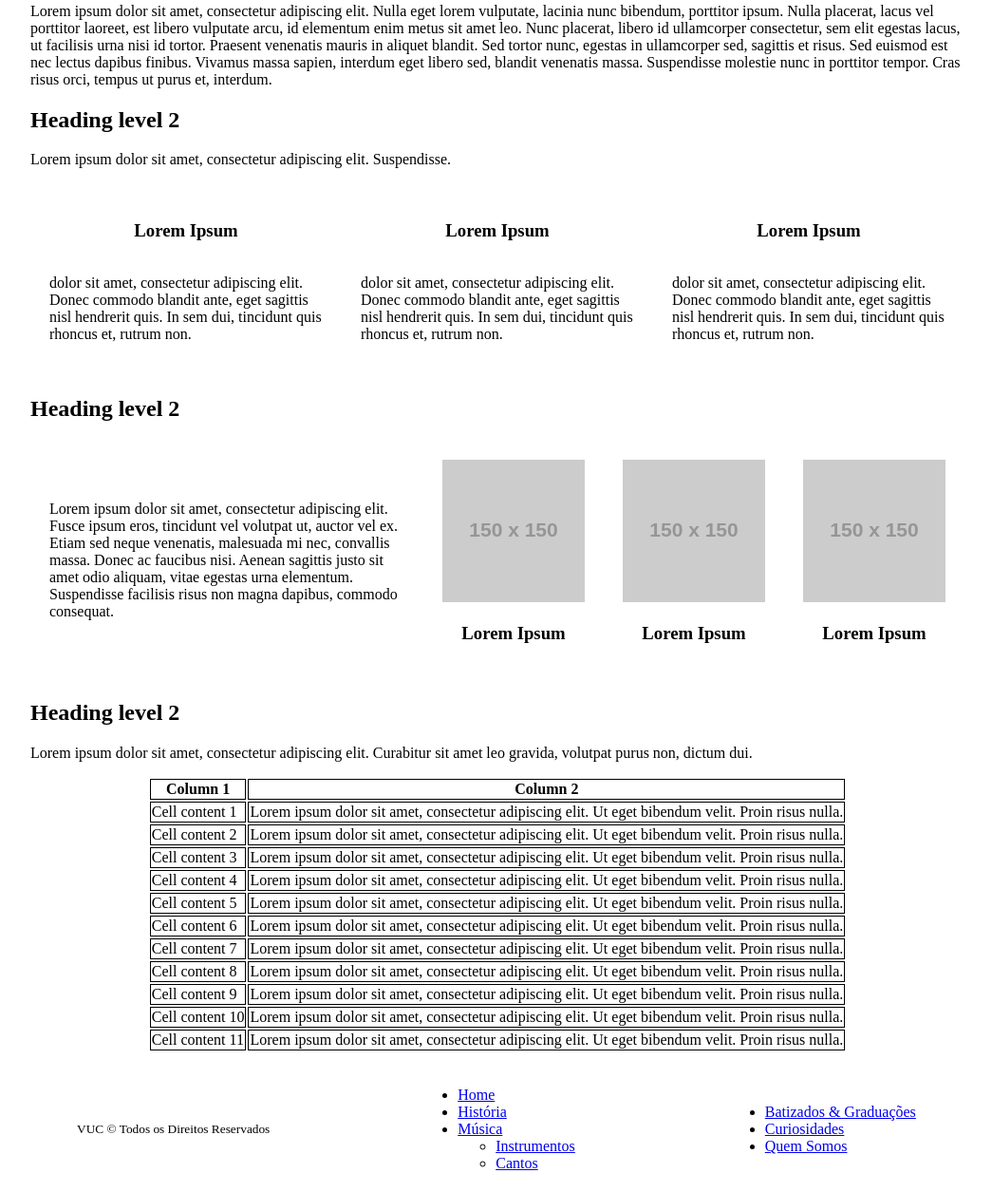
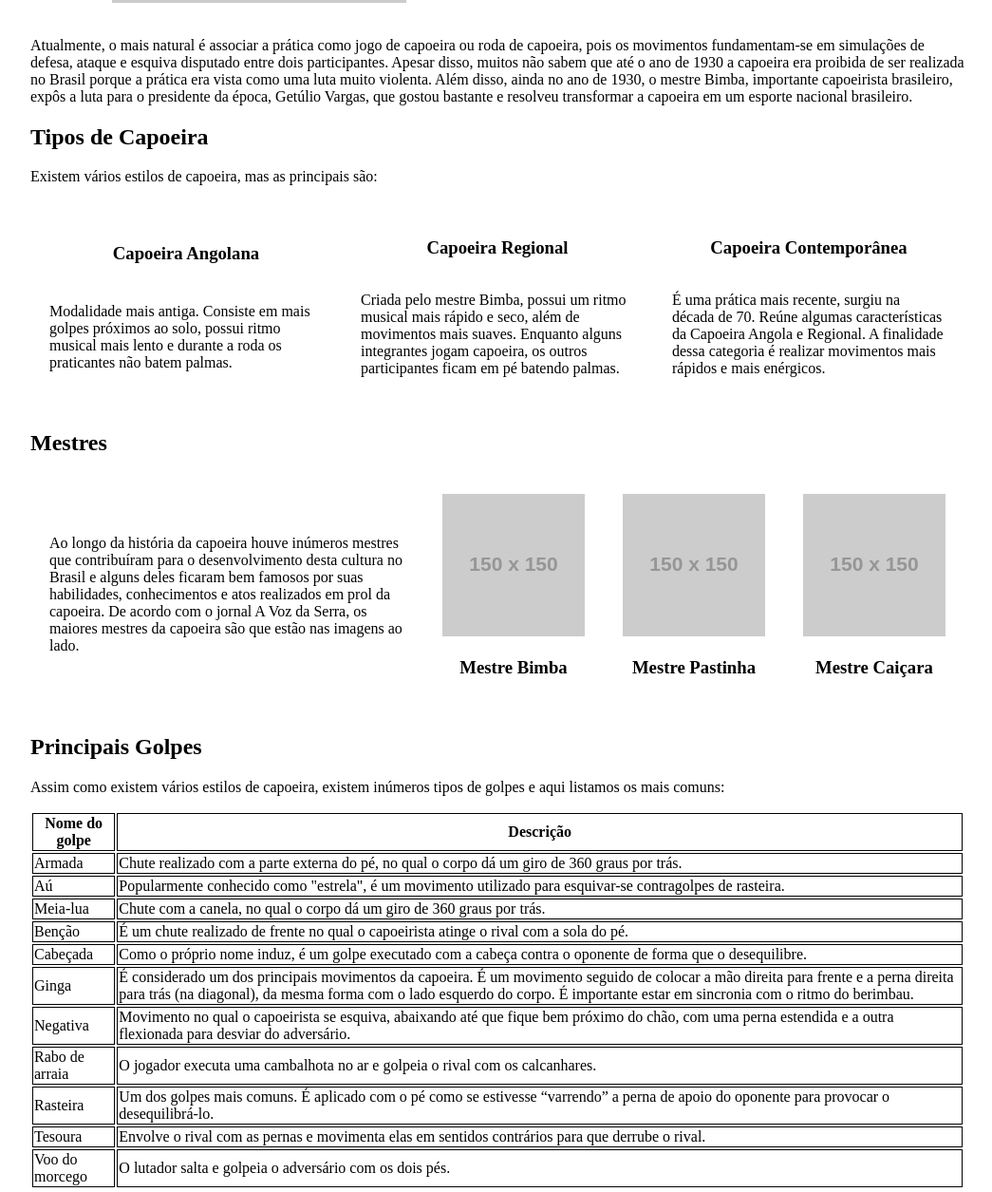
Before and after one commit to WiliamCamargo/capoeira, a plain HTML site: page historia.html in a window 1280 px wide. Shown: the part 748-2003 px from the top of the page at 95% size, without its empty margins (116-1161 px from the left). Drawn offline with Linux system fonts and the light colour scheme; placeholder pictures from the web are drawn by us.

Commit message:
commit com a página Historia com conteudo

```diff
--- a/historia.html
+++ b/historia.html
@@ -27,142 +27,145 @@
         <h1 id="titulo">História</h1>
         <section class="texto-pai">
             <section class="texto texto1">
-                <h2 class="historia_h2">Lorem ipsum</h2>
+                <h2 class="historia_h2">Onde surgiu?</h2>
                 <p>
-                    Lorem ipsum dolor sit amet, consectetur adipiscing elit. Duis dignissim, diam ac blandit sagittis, justo augue scelerisque sapien, et varius risus eros in libero. Cras in volutpat tortor. Suspendisse potenti. Sed dui nunc, ullamcorper consequat euismod nec, rutrum at mauris. Sed lectus nisl, tincidunt eget magna eget, accumsan faucibus magna. Vivamus finibus ligula a volutpat euismod. Phasellus commodo laoreet dolor. Mauris iaculis felis sem, id cursus metus dictum vitae. Vivamus urna risus, venenatis non elit ut, placerat aliquet nunc. Nunc enim lectus, mattis vitae eleifend non, hendrerit ac nisl. Maecenas lacinia tempus.
+                    O surgimento da capoeira está relacionado à escravidão no Brasil, pois esta arte marcial começou a partir do século XVI, período em que o Brasil era colônia de Portugal e os negros eram trazidos dos países da África para trabalhar, principalmente, nos engenhos de cana-de-açúcar no Nordeste brasileiro, em fazendas de café, roças ou nas casas de senhores. Desta forma, consideram que a capoeira tenha surgido no Quilombo dos Palmares, situado na Capitania de Pernambuco na época.
+                </p>
+                <p>
+                    Naquela época, os escravos começaram a desenvolver a capoeira como forma de se proteger da violência e punição dos colonizadores, já que eles eram frequentemente alvos de agressões e atrocidades dos senhores de engenho.
                 </p>
                 <img src="https://via.placeholder.com/310x175/a2ebb6/808080?text=310x175" alt="Imagem Via Placeholder">
             </section>
             <section class="texto texto2">
-                <h2 class="historia_h2">Lorem ipsum</h2>
+                <h2 class="historia_h2">Como eram as lutas?</h2>
                 <img src="https://via.placeholder.com/310x175/a2ebb6/808080?text=310x175" alt="Imagem Via Placeholder">
 
                 <p>
-                    Lorem ipsum dolor sit amet, consectetur adipiscing elit. Pellentesque hendrerit nunc nec ultricies fringilla. Mauris sed suscipit sapien. Integer facilisis cursus massa. Proin ac lacus fringilla, ultricies eros sed, tincidunt velit. Nunc semper placerat tortor, sit amet rutrum nibh tristique eget. Sed at magna nisl. Morbi eu nibh nec tellus aliquet semper quis sit amet.
+                    Claro que os senhores dos engenhos não permitiam que os escravos desenvolvessem qualquer tipo de luta e por isso, os escravos utilizavam-se do ritmo e dos movimentos de danças africanas de uma forma que se adequasse a um tipo de luta. Foi através dessa combinação que surgiu a capoeira, junção de músicas, cantos e danças.
                 </p>
                 <p>
-                    Lorem ipsum dolor sit amet, consectetur adipiscing elit. Aliquam et leo eget sapien sagittis pretium nec vel velit. Quisque finibus leo a elit tincidunt ullamcorper. Maecenas tincidunt sapien id posuere imperdiet.
+                    Geralmente, as lutas eram realizadas em locais próximos das senzalas e era uma forma de distração devido ao estresse gerado pelo trabalho pesado, bem como a própria manutenção da cultura africana.
                 </p>
             </section>
         </section>
         <section>
             <p>
-                Lorem ipsum dolor sit amet, consectetur adipiscing elit. Nulla eget lorem vulputate, lacinia nunc bibendum, porttitor ipsum. Nulla placerat, lacus vel porttitor laoreet, est libero vulputate arcu, id elementum enim metus sit amet leo. Nunc placerat, libero id ullamcorper consectetur, sem elit egestas lacus, ut facilisis urna nisi id tortor. Praesent venenatis mauris in aliquet blandit. Sed tortor nunc, egestas in ullamcorper sed, sagittis et risus. Sed euismod est nec lectus dapibus finibus. Vivamus massa sapien, interdum eget libero sed, blandit venenatis massa. Suspendisse molestie nunc in porttitor tempor. Cras risus orci, tempus ut purus et, interdum.
+                Atualmente, o mais natural é associar a prática como jogo de capoeira ou roda de capoeira, pois os movimentos fundamentam-se em simulações de defesa, ataque e esquiva disputado entre dois participantes. Apesar disso, muitos não sabem que até o ano de 1930 a capoeira era proibida de ser realizada no Brasil porque a prática era vista como uma luta muito violenta. Além disso, ainda no ano de 1930, o mestre Bimba, importante capoeirista brasileiro, expôs a luta para o presidente da época, Getúlio Vargas, que gostou bastante e resolveu transformar a capoeira em um esporte nacional brasileiro.
             </p>
         </section>
         <section>
-            <h2 class="historia_h2">Heading level 2</h2>
+            <h2 class="historia_h2">Tipos de Capoeira</h2>
             <p>
-                Lorem ipsum dolor sit amet, consectetur adipiscing elit. Suspendisse.
+                Existem vários estilos de capoeira, mas as principais são:
             </p>
             <section class="texto-pai">
                 <section class="texto texto1">
                     <h3>
-                        Lorem Ipsum
+                        Capoeira Angolana
                     </h3>
                     <p>
-                        dolor sit amet, consectetur adipiscing elit. Donec commodo blandit ante, eget sagittis nisl hendrerit quis. In sem dui, tincidunt quis rhoncus et, rutrum non.
+                        Modalidade mais antiga. Consiste em mais golpes próximos ao solo, possui ritmo musical mais lento e durante a roda os praticantes não batem palmas.
                     </p>
                 </section>
                 <section class="texto texto1">
                     <h3>
-                        Lorem Ipsum
+                        Capoeira Regional
                     </h3>
                     <p>
-                        dolor sit amet, consectetur adipiscing elit. Donec commodo blandit ante, eget sagittis nisl hendrerit quis. In sem dui, tincidunt quis rhoncus et, rutrum non.
+                        Criada pelo mestre Bimba, possui um ritmo musical mais rápido e seco, além de movimentos mais suaves. Enquanto alguns integrantes jogam capoeira, os outros participantes ficam em pé batendo palmas.
                     </p>
                 </section>
                 <section class="texto texto2">
                     <h3>
-                        Lorem Ipsum
+                        Capoeira Contemporânea
                     </h3>
                     <p>
-                        dolor sit amet, consectetur adipiscing elit. Donec commodo blandit ante, eget sagittis nisl hendrerit quis. In sem dui, tincidunt quis rhoncus et, rutrum non.
+                        É uma prática mais recente, surgiu na década de 70. Reúne algumas características da Capoeira Angola e Regional. A finalidade dessa categoria é realizar movimentos mais rápidos e mais enérgicos.
                     </p>
                 </section>
             </section>
         </section>
         <section>
-            <h2 class="historia_h2">Heading level 2</h2>
+            <h2 class="historia_h2">Mestres</h2>
             <section class="texto-pai">
                 <p class="texto texto1">
-                    Lorem ipsum dolor sit amet, consectetur adipiscing elit. Fusce ipsum eros, tincidunt vel volutpat ut, auctor vel ex. Etiam sed neque venenatis, malesuada mi nec, convallis massa. Donec ac faucibus nisi. Aenean sagittis justo sit amet odio aliquam, vitae egestas urna elementum.
-                    Suspendisse facilisis risus non magna dapibus, commodo consequat.
+                    Ao longo da história da capoeira houve inúmeros mestres que contribuíram para o desenvolvimento desta cultura no Brasil e alguns deles ficaram bem famosos por suas habilidades, conhecimentos e atos realizados em prol da capoeira.
+                    De acordo com o jornal A Voz da Serra, os maiores mestres da capoeira são que estão nas imagens ao lado.
                 </p>
                 <section class="texto-pai">
                     <section class="texto texto2">
                         <a href="mestre_01.html"><img src="https://via.placeholder.com/150x150/a2ebb6/808080?text=150x150" alt="Imagem Via Placeholder"></a>
-                        <h3>Lorem Ipsum</h3>
+                        <h3>Mestre Bimba</h3>
                     </section>
                     <section class="texto texto3">
                         <a href="mestre_02.html"><img src="https://via.placeholder.com/150x150/a2ebb6/808080?text=150x150" alt="Imagem Via Placeholder"></a>
-                        <h3>Lorem Ipsum</h3>
+                        <h3>Mestre Pastinha</h3>
                     </section>
                     <section class="texto texto4">
                         <a href="mestre_03.html"><img src="https://via.placeholder.com/150x150/a2ebb6/808080?text=150x150" alt="Imagem Via Placeholder"></a>
-                        <h3>Lorem Ipsum</h3>
+                        <h3>Mestre Caiçara</h3>
                     </section>
                 </section>
             </section>
         </section>
         <section>
-            <h2 class="historia_h2">Heading level 2</h2>
+            <h2 class="historia_h2">Principais Golpes</h2>
             <p>
-                Lorem ipsum dolor sit amet, consectetur adipiscing elit. Curabitur sit amet leo gravida, volutpat purus non, dictum dui.
+                Assim como existem vários estilos de capoeira, existem inúmeros tipos de golpes e aqui listamos os mais comuns:
             </p>
 
             <section id="historia_table">
                 <table>
                     <thead>
                         <tr>
-                            <th>Column 1</th>
-                            <th>Column 2</th>
+                            <th>Nome do golpe</th>
+                            <th>Descrição</th>
                         </tr>
                     </thead>
                     <tbody>
                         <tr>
-                            <td>Cell content 1</td>
-                            <td>Lorem ipsum dolor sit amet, consectetur adipiscing elit. Ut eget bibendum velit. Proin risus nulla.</td>
+                            <td>Armada</td>
+                            <td>Chute realizado com a parte externa do pé, no qual o corpo dá um giro de 360 graus por trás.</td>
                         </tr>
                         <tr>
-                            <td>Cell content 2</td>
-                            <td>Lorem ipsum dolor sit amet, consectetur adipiscing elit. Ut eget bibendum velit. Proin risus nulla.</td>
+                            <td>Aú</td>
+                            <td>Popularmente conhecido como "estrela", é um movimento utilizado para esquivar-se contragolpes de rasteira.</td>
                         </tr>
                         <tr>
-                            <td>Cell content 3</td>
-                            <td>Lorem ipsum dolor sit amet, consectetur adipiscing elit. Ut eget bibendum velit. Proin risus nulla.</td>
+                            <td>Meia-lua</td>
+                            <td>Chute com a canela, no qual o corpo dá um giro de 360 graus por trás.</td>
                         </tr>
                         <tr>
-                            <td>Cell content 4</td>
-                            <td>Lorem ipsum dolor sit amet, consectetur adipiscing elit. Ut eget bibendum velit. Proin risus nulla.</td>
+                            <td>Benção</td>
+                            <td>É um chute realizado de frente no qual o capoeirista atinge o rival com a sola do pé.</td>
                         </tr>
                         <tr>
-                            <td>Cell content 5</td>
-                            <td>Lorem ipsum dolor sit amet, consectetur adipiscing elit. Ut eget bibendum velit. Proin risus nulla.</td>
+                            <td>Cabeçada</td>
+                            <td>Como o próprio nome induz, é um golpe executado com a cabeça contra o oponente de forma que o desequilibre.</td>
                         </tr>
                         <tr>
-                            <td>Cell content 6</td>
-                            <td>Lorem ipsum dolor sit amet, consectetur adipiscing elit. Ut eget bibendum velit. Proin risus nulla.</td>
+                            <td>Ginga</td>
+                            <td>É considerado um dos principais movimentos da capoeira. É um movimento seguido de colocar a mão direita para frente e a perna direita para trás (na diagonal), da mesma forma com o lado esquerdo do corpo. É importante estar em sincronia com o ritmo do berimbau.</td>
                         </tr>
                         <tr>
-                            <td>Cell content 7</td>
-                            <td>Lorem ipsum dolor sit amet, consectetur adipiscing elit. Ut eget bibendum velit. Proin risus nulla.</td>
+                            <td>Negativa</td>
+                            <td>Movimento no qual o capoeirista se esquiva, abaixando até que fique bem próximo do chão, com uma perna estendida e a outra flexionada para desviar do adversário.</td>
                         </tr>
                         <tr>
-                            <td>Cell content 8</td>
-                            <td>Lorem ipsum dolor sit amet, consectetur adipiscing elit. Ut eget bibendum velit. Proin risus nulla.</td>
+                            <td>Rabo de arraia</td>
+                            <td>O jogador executa uma cambalhota no ar e golpeia o rival com os calcanhares.</td>
                         </tr>
                         <tr>
-                            <td>Cell content 9</td>
-                            <td>Lorem ipsum dolor sit amet, consectetur adipiscing elit. Ut eget bibendum velit. Proin risus nulla.</td>
+                            <td>Rasteira</td>
+                            <td>Um dos golpes mais comuns. É aplicado com o pé como se estivesse “varrendo” a perna de apoio do oponente para provocar o desequilibrá-lo.</td>
                         </tr>
                         <tr>
-                            <td>Cell content 10</td>
-                            <td>Lorem ipsum dolor sit amet, consectetur adipiscing elit. Ut eget bibendum velit. Proin risus nulla.</td>
+                            <td>Tesoura</td>
+                            <td>Envolve o rival com as pernas e movimenta elas em sentidos contrários para que derrube o rival.</td>
                         </tr>
                         <tr>
-                            <td>Cell content 11</td>
-                            <td>Lorem ipsum dolor sit amet, consectetur adipiscing elit. Ut eget bibendum velit. Proin risus nulla.</td>
+                            <td>Voo do morcego</td>
+                            <td>O lutador salta e golpeia o adversário com os dois pés.</td>
                         </tr>
                     </tbody>
                 </table>
```
